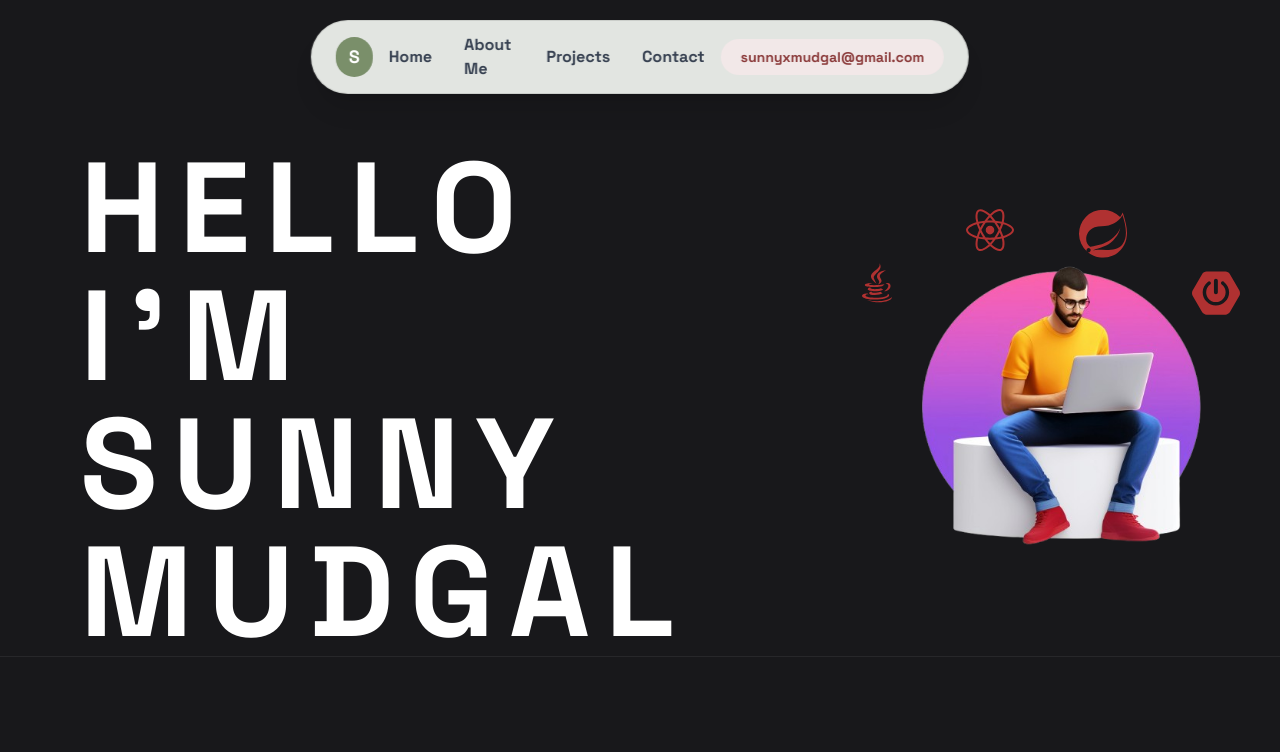
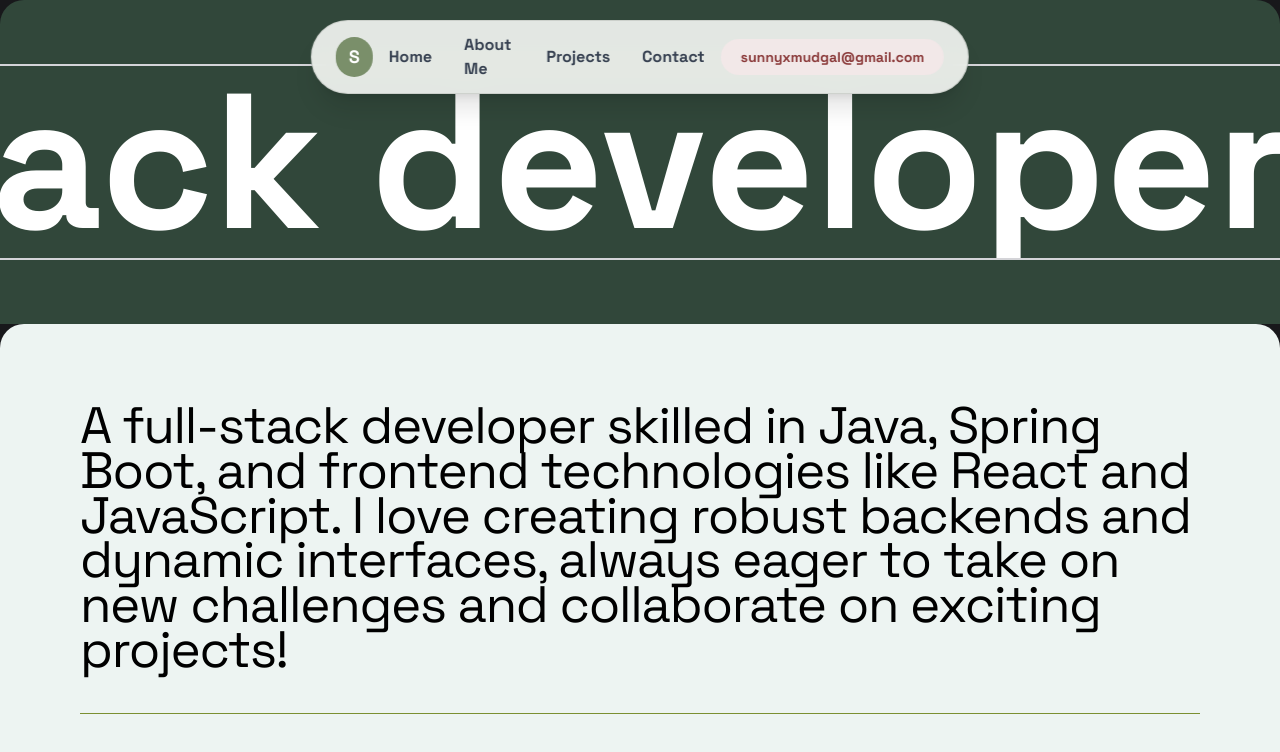
Before and after one commit to sunnnymudgal/PortfolioWebsite, a React (Vite) app: page / in a window 1280 px wide. Shown: the top 752 px of the page. Built offline with nearby package versions, Linux system fonts and the light colour scheme.

Commit message:
Update App.jsx

```diff
--- a/src/App.jsx
+++ b/src/App.jsx
@@ -112,12 +112,12 @@ function App() {
         className="bg-zinc-900 text-white"
       >
         <section id="home" data-scroll-section>
-           <LandingPage />
-         {/*      <Marquee />*/}
+           {/*  <LandingPage />*/}
+             <Marquee />
         </section>
 
         <section id="aboutme" data-scroll-section>
-        {/*       <About /> */}
+            <About />
         </section>
 
         <section id="projects" data-scroll-section>
```
